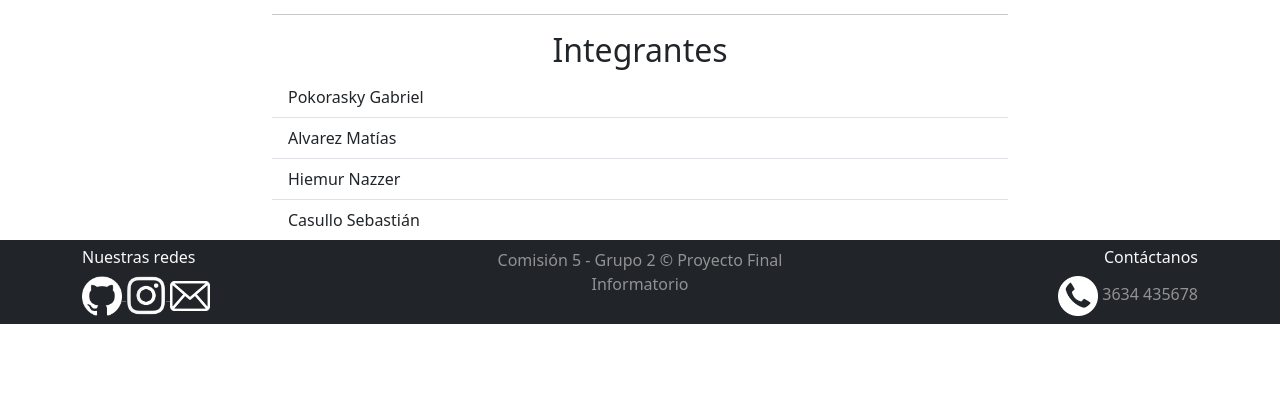
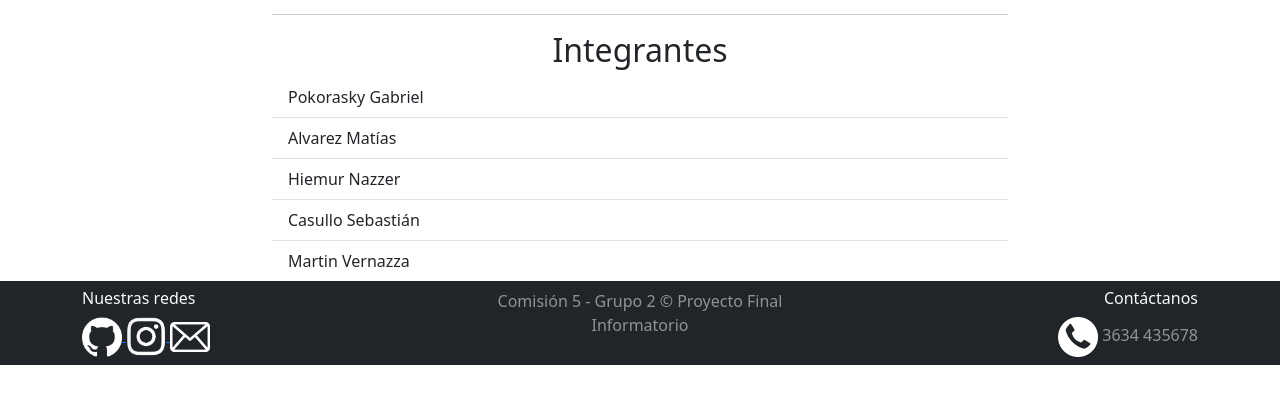
Before and after one commit to Casullo/FINAL_PRO, a Django app: page /nosotros/ in a window 1280 px wide. Shown: the part 284-688 px from the top of the page. Run offline with Django 5.2, Linux system fonts and the light colour scheme.

Commit message:
index actualizado

```diff
--- a/blog/templates/posts/nosotros.html
+++ b/blog/templates/posts/nosotros.html
@@ -15,6 +15,7 @@
         <li class="list-group-item">Alvarez Matías</li>
         <li class="list-group-item">Hiemur Nazzer</li>
         <li class="list-group-item">Casullo Sebastián</li>
+        <li class="list-group-item">Martin Vernazza</li>
       </ul>
     </div>
   </div>
```
